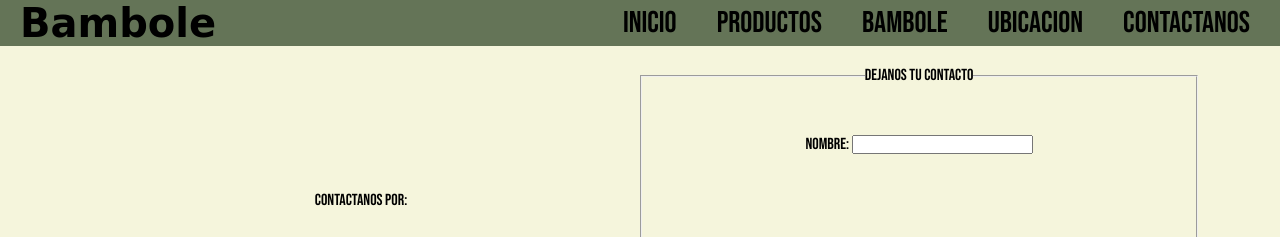
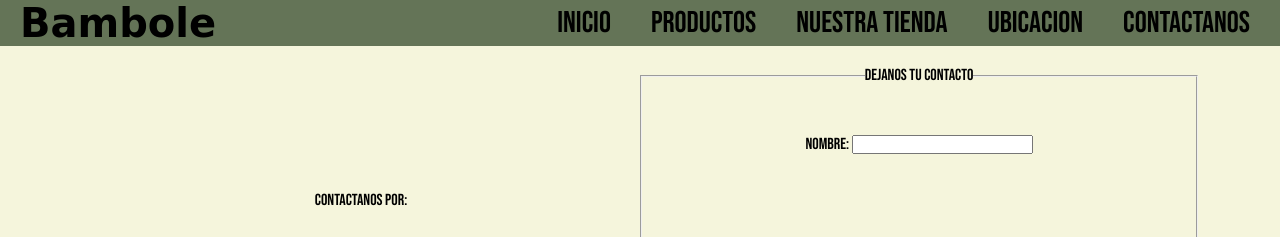
Before and after one commit to JohnPoulBravo10/Bambole-39385, a plain HTML site: page pages/contacto.html in a window 1280 px wide. Shown: the top 237 px of the page. Drawn offline with Linux system fonts and the light colour scheme; a web font is replaced by a local one.

Commit message:
cambio en la barra de nav

```diff
--- a/pages/contacto.html
+++ b/pages/contacto.html
@@ -24,7 +24,7 @@
             <ul class="navbar">
                 <li><a href="../index.html">Inicio</a></li>
                 <li><a href="productos.html">Productos</a></li>
-                <li><a href="nosotros.html">Bambole</a></li>
+                <li><a href="nosotros.html">Nuestra tienda</a></li>
                 <li><a href="ubicacion.html">Ubicacion</a></li>
                 <li><a href="contacto.html">Contactanos</a></li>
             </ul>
```
Also changed, not shown: pages/nosotros.html (+1 -1 lines), pages/productos.html (+1 -1 lines), pages/ubicacion.html (+1 -1 lines).
